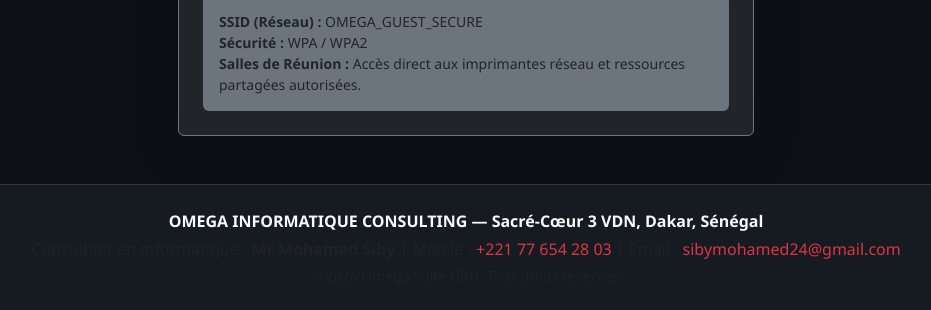
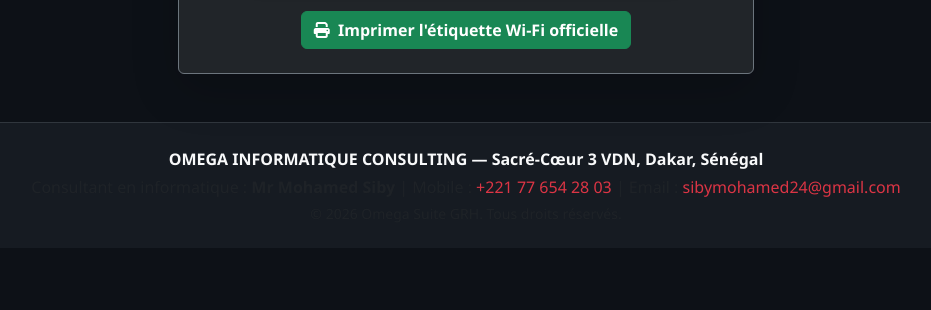
Before and after one commit to siby2411/grh_code-, a PHP site: page /wifi_visiteurs.php in a window 1280 px wide; the page is wider, and only the part inside the window is pictured. Shown: the part 713-1023 px from the top of that part, without its empty margins (174-1105 px from the left). After the commit the page ends 935 px from the top of that part, so only its background shows below. Run offline with PHP 8.4, Linux system fonts and the light colour scheme.

Commit message:
feat: ajout module impression etiquette WiFi sans mot de passe en clair

```diff
--- a/wifi_visiteurs.php
+++ b/wifi_visiteurs.php
@@ -1,5 +1,5 @@
 <?php
-// wifi_visiteurs.php - Module IoT & Accès Wi-Fi Invité / Salles de Réunion (Aéroport Changi style)
+// wifi_visiteurs.php - Module IoT & Accès Wi-Fi Invité / Salles de Réunion (OMEGA Suite)
 ini_set('display_errors', 1);
 error_reporting(E_ALL);
 
@@ -9,28 +9,32 @@ if (file_exists('header.php')) {
     echo '<link rel="stylesheet" href="assets/css/bootstrap.min.css"><link rel="stylesheet" href="assets/css/all.min.css">';
 }
 
-$ssid = "OMEGA_GUEST_SECURE";
-$password = "omega2026#pass";
-$wifi_string = "WIFI:T:WPA;S:{$ssid};P:{$password};;";
+// Configuration du réseau Wi-Fi invité
+$ssid = "FAMILLE NDIAYE";
+$password = "ozymandiasking";
+$encryption = "WPA";
+
+// Construction de la chaîne normalisée pour le QR Code Wi-Fi universel
+$wifi_string = "WIFI:T:{$encryption};S:{$ssid};P:{$password};;";
 $qr_wifi_api = "https://api.qrserver.com/v1/create-qr-code/?size=250x250&data=" . urlencode($wifi_string);
 ?>
 <div class="container my-4 text-white" style="max-width: 600px;">
     <div class="d-flex justify-content-between align-items-center mb-4">
         <h2><span class="text-success"><i class="fas fa-wifi"></i></span> Wi-Fi Invité & Salles IoT</h2>
-        <a href="index.php" class="btn btn-outline-light btn-sm"><i class="fas fa-home"></i></a>
+        <a href="index.php" class="btn btn-outline-light btn-sm"><i class="fas fa-home"></i> Accueil</a>
     </div>
     <div class="card bg-dark border-secondary shadow-lg text-center p-4">
         <h4 class="text-success mb-2">Accès Réseau Visiteur Sécurisé</h4>
-        <p class="text-muted small">Scannez ce QR code pour vous connecter automatiquement au Wi-Fi de l'entreprise sans saisir de mot de passe.</p>
+        <p class="text-muted small">Scannez ce QR code avec un smartphone (Android / iOS) pour vous connecter instantanément et automatiquement au réseau sans fil de l'entreprise.</p>
 
         <div class="bg-white p-3 d-inline-block rounded shadow mb-3 mx-auto">
             <img src="<?= $qr_wifi_api ?>" alt="QR Code WiFi Invité" class="img-fluid">
         </div>
 
-        <div class="bg-secondary p-3 rounded text-start small">
-            <div><strong>SSID (Réseau) :</strong> <?= htmlspecialchars($ssid) ?></div>
-            <div><strong>Sécurité :</strong> WPA / WPA2</div>
-            <div><strong>Salles de Réunion :</strong> Accès direct aux imprimantes réseau et ressources partagées autorisées.</div>
+        <div class="mt-3">
+            <a href="wifi_etiquette.php" target="_blank" class="btn btn-success fw-bold">
+                <i class="fas fa-print me-1"></i> Imprimer l'étiquette Wi-Fi officielle
+            </a>
         </div>
     </div>
 </div>
```
Also changed, not shown: wifi_etiquette.php (added, +64 -0 lines).
